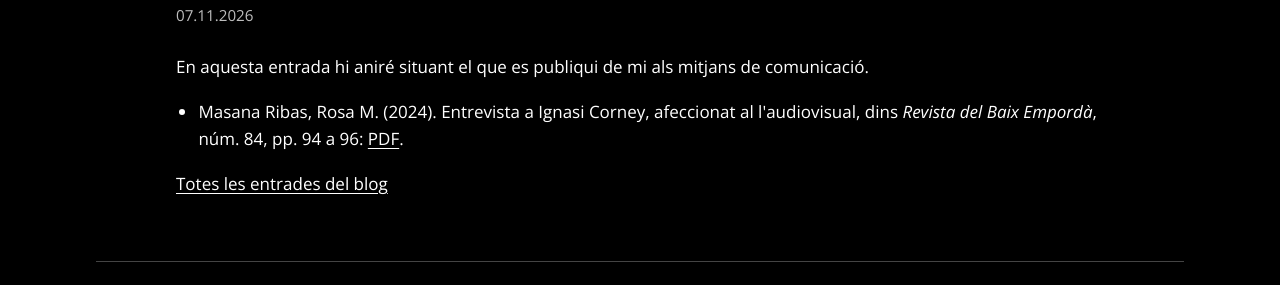
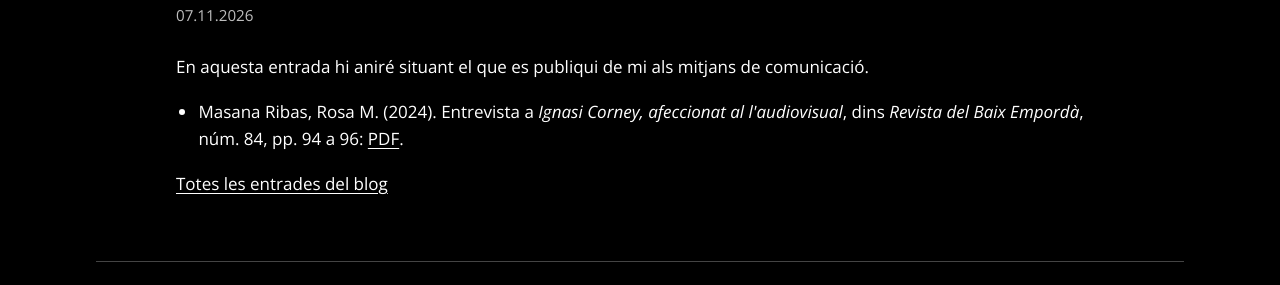
Before and after one commit to ignasicorney/ignasicorney.github.io, a Jekyll site: the page built from _posts/2026-11-07-aparicions-en-mitjans-de-premsa.html, in a window 1280 px wide. Shown: the part 171-456 px from the top of the page. Built offline with Jekyll 4.4.1, drawn with Linux system fonts in a browser that asks for light colours; grey boxes are pictures that could not be loaded.

```diff
--- a/_posts/2026-11-07-aparicions-en-mitjans-de-premsa.html
+++ b/_posts/2026-11-07-aparicions-en-mitjans-de-premsa.html
@@ -6,7 +6,7 @@ description: "Aquestes són les publicacions del blog d'Ignasi Corney Oller "
 <div class="text">
 <p>En aquesta entrada hi aniré situant el que es publiqui de mi als mitjans de comunicació.</p>
 <ul>
-<li>Masana Ribas, Rosa M. (2024). Entrevista a Ignasi Corney, afeccionat al l'audiovisual, dins <i>Revista del Baix Empordà</i>, núm. 84, pp. 94 a 96: <a href="https://drive.google.com/file/d/13hbQ-sHd1l9rVfXQoaYW5bPVf-Be0bP-/view?usp=drivesdk">PDF</a>.</li>
+<li>Masana Ribas, Rosa M. (2024). Entrevista a <i>Ignasi Corney, afeccionat al l'audiovisual</i>, dins <i>Revista del Baix Empordà</i>, núm. 84, pp. 94 a 96: <a href="https://drive.google.com/file/d/13hbQ-sHd1l9rVfXQoaYW5bPVf-Be0bP-/view?usp=drivesdk">PDF</a>.</li>
 </ul>
 </div>
 <!-- /bloc -->
```
